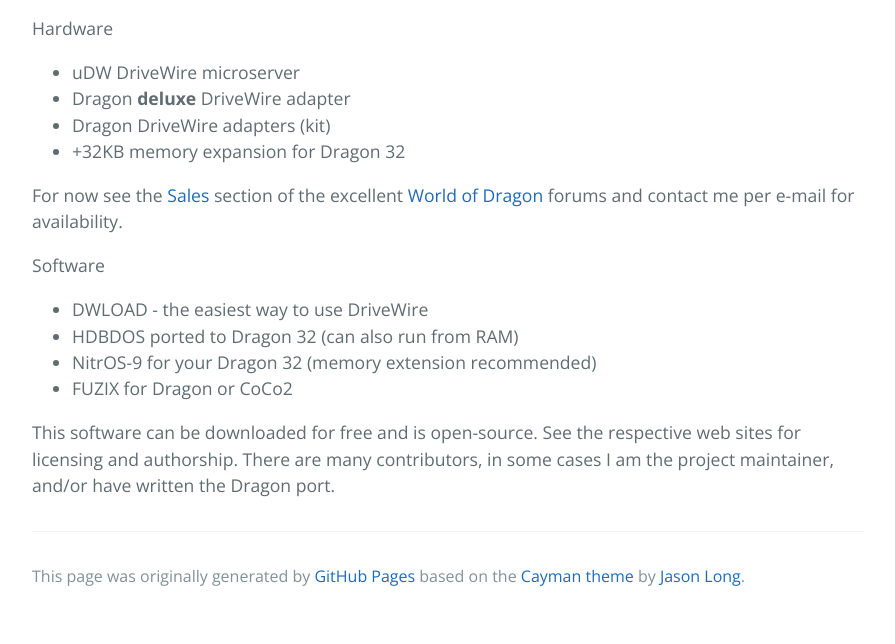
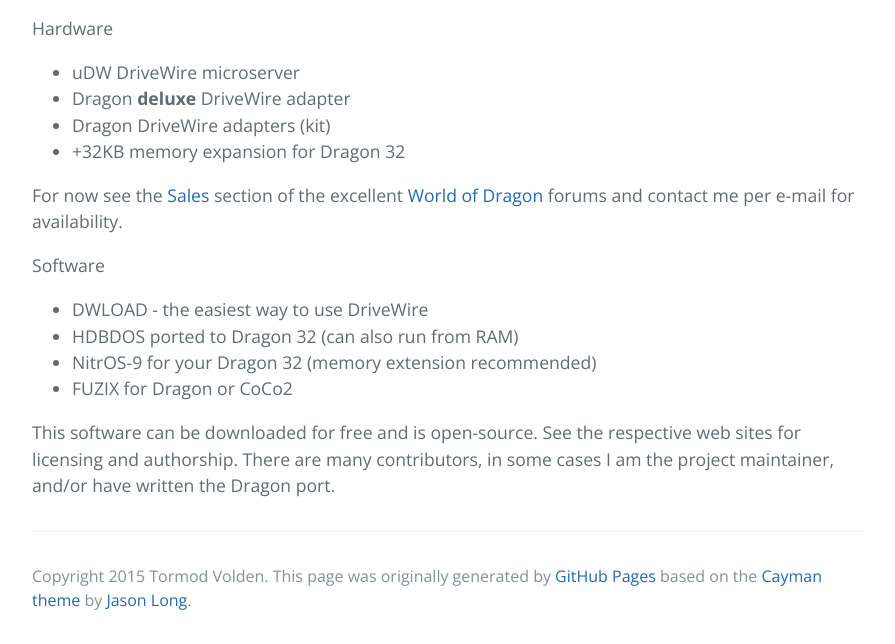
Before and after one commit to tormodvolden/tormodvolden.github.io, a plain HTML site: page index.html in a window 1280 px wide. Shown: the part 513-1157 px from the top of the page, without its empty margins (192-1087 px from the left). Before the commit the page ends 1133 px from the top, so only its background shows below. Drawn offline with nearby package versions, Linux system fonts and the light colour scheme.

Commit message:
Add copyright in footer

```diff
--- a/index.html
+++ b/index.html
@@ -50,7 +50,7 @@
 
       <footer class="site-footer">
 
-        <span class="site-footer-credits">This page was originally generated by <a href="https://pages.github.com">GitHub Pages</a> based on the <a href="https://github.com/jasonlong/cayman-theme">Cayman theme</a> by <a href="https://twitter.com/jasonlong">Jason Long</a>.</span>
+        <span class="site-footer-credits">Copyright 2015 Tormod Volden. This page was originally generated by <a href="https://pages.github.com">GitHub Pages</a> based on the <a href="https://github.com/jasonlong/cayman-theme">Cayman theme</a> by <a href="https://twitter.com/jasonlong">Jason Long</a>.</span>
       </footer>
 
     </section>
```
